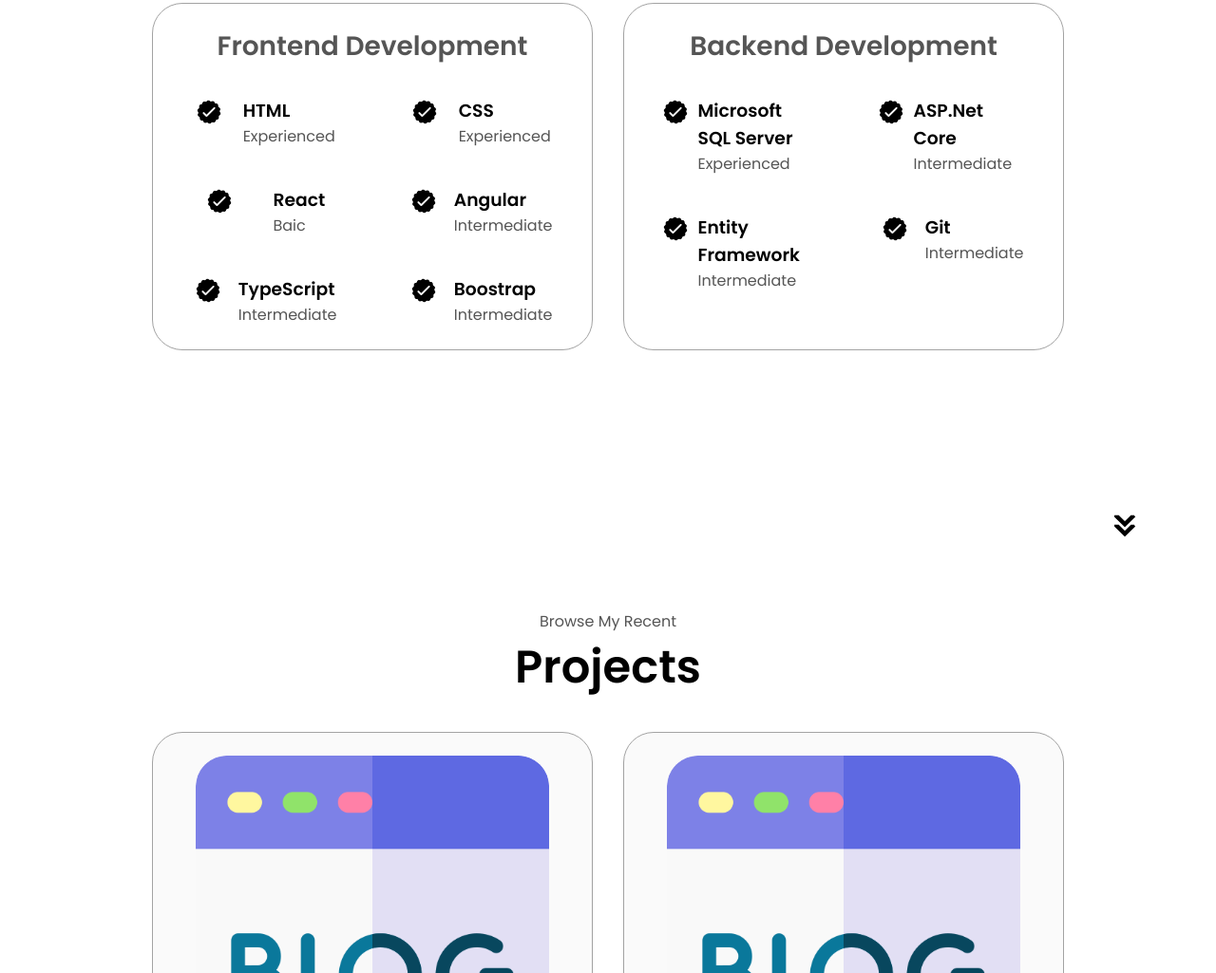
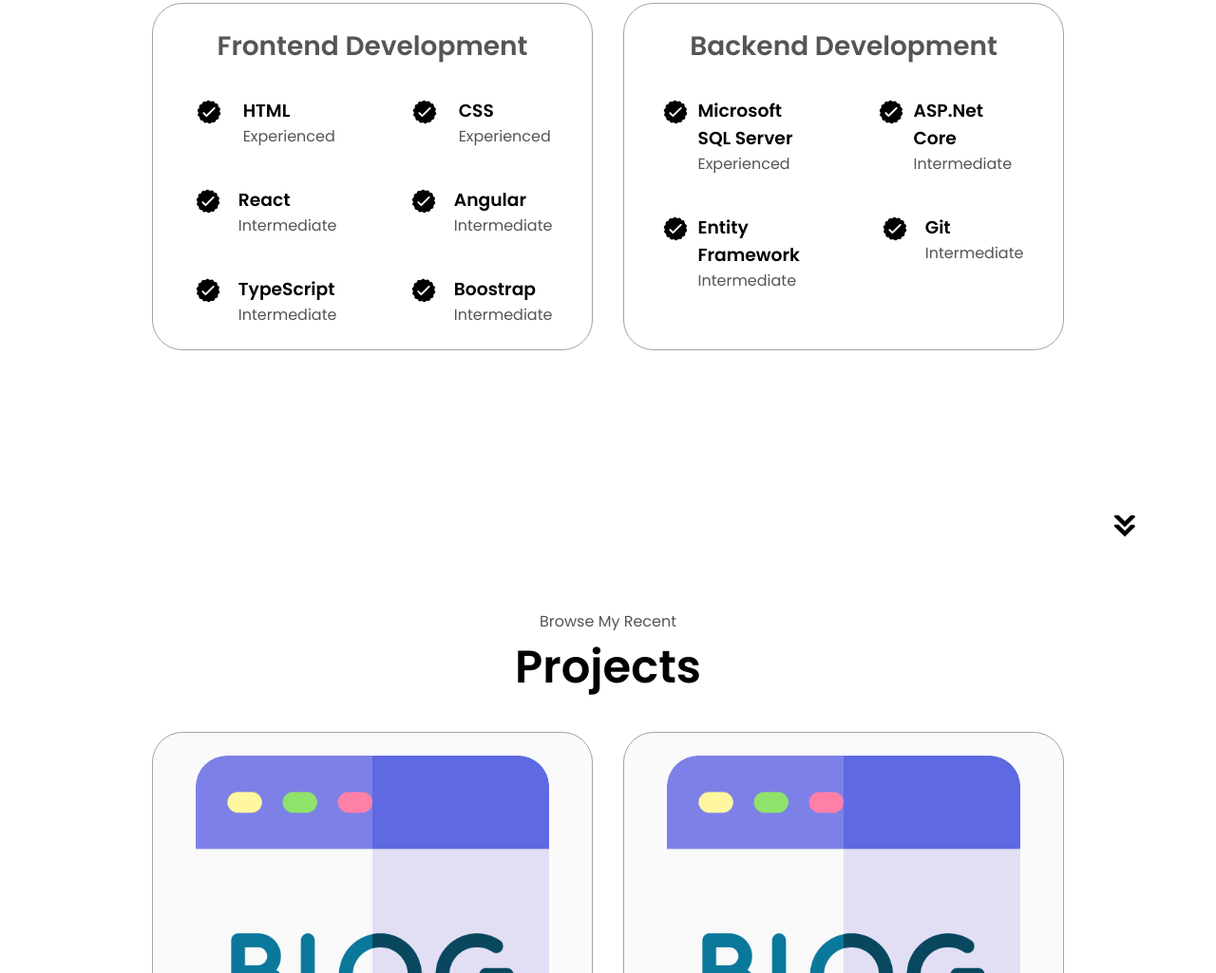
Before and after one commit to PheletsoBear/My-Portfolio, a plain HTML site: page index.html in a window 1280 px wide. Shown: the part 1822-2847 px from the top of the page at 95% size. Drawn offline with Linux system fonts and the light colour scheme.

Commit message:
finished my code

```diff
--- a/index.html
+++ b/index.html
@@ -180,7 +180,7 @@
                 />
                 <div>
                   <h3>React</h3>
-                  <p>Baic</p>
+                  <p>Intermediate</p>
                 </div>
               </article>
               <article>
```
